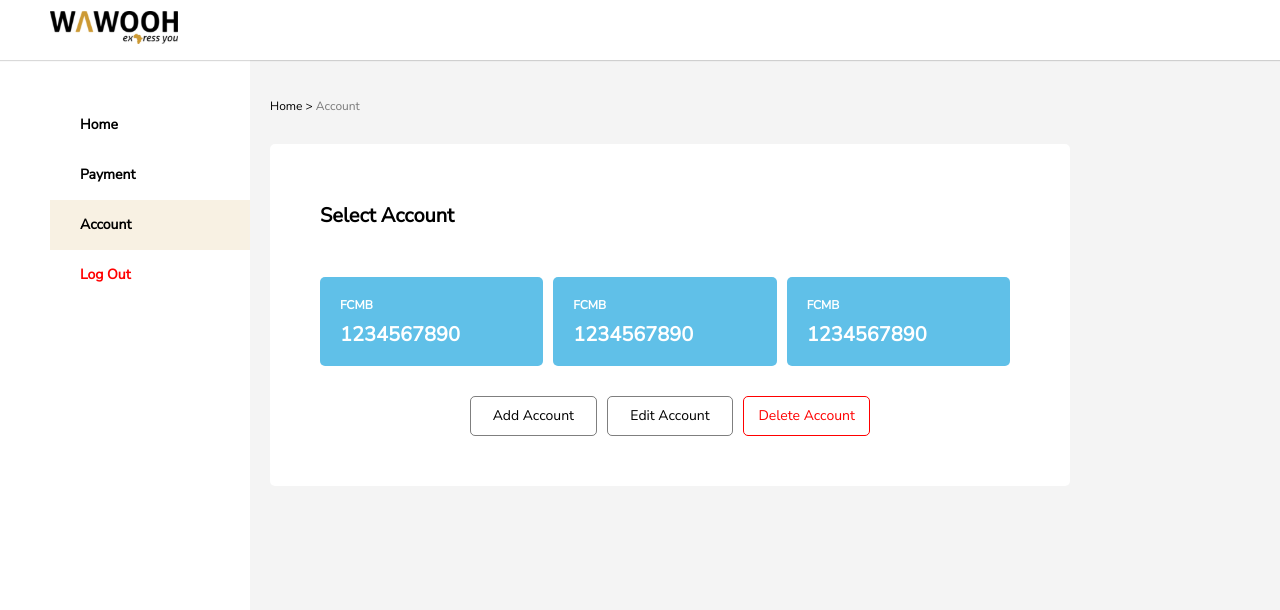
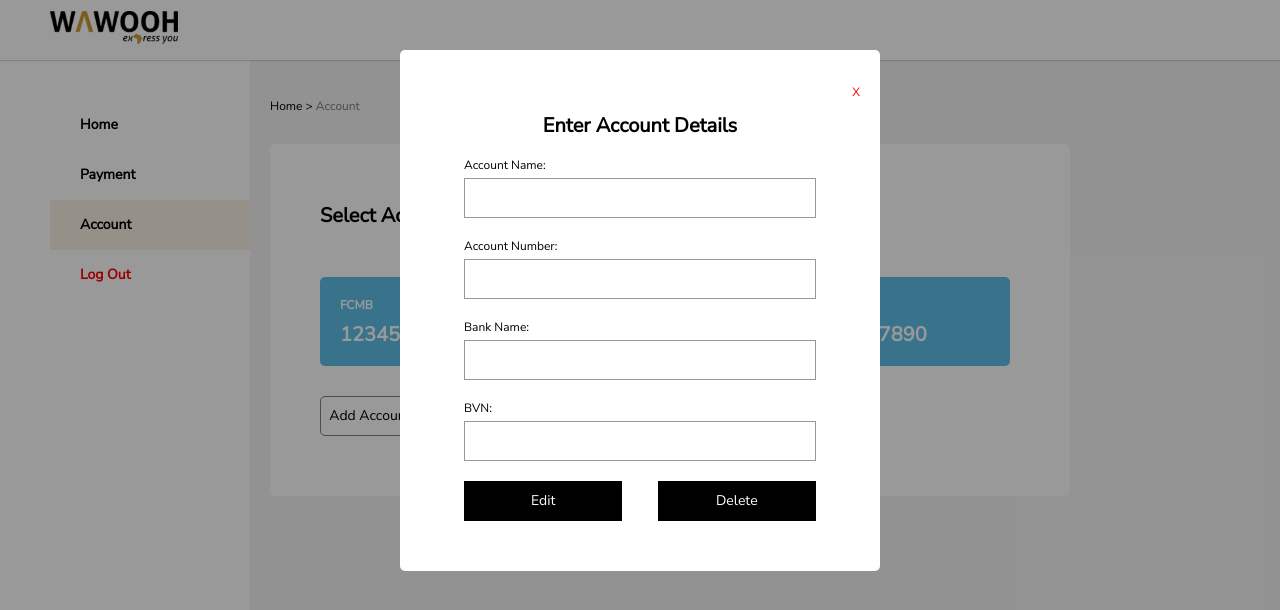
Before and after one commit to slimudoh/wawooh-sales-force, a React (Create React App) app: page /account in a window 1280 px wide. Shown: the top 610 px of the page. Built offline with nearby package versions, Linux system fonts and the light colour scheme.

Commit message:
updated account

```diff
--- a/src/assets/css/app.css
+++ b/src/assets/css/app.css
@@ -1086,6 +1086,7 @@ a {
   padding: 20px;
   background-color: #60c0e8;
   border-radius: 5px;
+  cursor: pointer;
 }
 
 .account__cards-card > div > span {
@@ -1103,31 +1104,12 @@ a {
   color: #fff;
 }
 
-.account__cards-card > button {
-  width: 80px;
-  height: 30px;
-  margin: 10px auto 0 auto;
-  border-radius: 5px;
-  border: 0;
-  background: red;
-  color: #fff;
-  cursor: pointer;
-  outline: 0;
-}
-
 .account__cards--btn {
-  max-width: 400px;
   margin: 20px auto 0 auto;
-  display: flex;
-  flex-direction: row;
-  flex-wrap: nowrap;
-  align-items: center;
-  justify-content: center;
-  align-content: center;
 }
 
 .account__cards--btn > div {
-  width: 33.33333333%;
+  width: 100px;
   height: 40px;
   border-radius: 5px;
   border: 1px solid rgba(0, 0, 0, 0.5);
@@ -1141,13 +1123,8 @@ a {
   text-align: center;
 }
 
-.account__cards--btn > div:nth-child(2) {
-  margin: 0 10px;
-}
-
-.account__cards--btn > div:nth-child(3) {
-  color: red;
-  border: 1px solid red;
+.account__cards--alert {
+  margin-top: 10px;
 }
 
 .account__modal {
@@ -1171,6 +1148,12 @@ a {
   background: #fff;
   padding: 20px;
   border-radius: 5px;
+}
+
+@media (max-width: 700px) {
+  .account__modal__content {
+    padding: 10px;
+  }
 }
 
 .account__modal__content > p {
@@ -1200,6 +1183,12 @@ a {
   width: 80%;
 }
 
+@media (max-width: 400px) {
+  .account__modal__content--input {
+    width: 100%;
+  }
+}
+
 .account__modal__content--input > label {
   font-size: 12px;
   color: #000;
@@ -1223,6 +1212,12 @@ a {
   color: #fff;
 }
 
+@media (max-width: 400px) {
+  .account__modal__content--btn {
+    width: 100%;
+  }
+}
+
 .account__modal__content--btn > button {
   height: 40px;
   color: #fff;
@@ -1230,6 +1225,37 @@ a {
   border: 0;
   outline: 0;
   cursor: pointer;
+}
+
+.account__modal__content--div {
+  width: 80%;
+  margin: 20px auto 0 auto;
+  display: flex;
+  flex-direction: row;
+  flex-wrap: nowrap;
+  align-items: center;
+  justify-content: space-between;
+  align-content: center;
+}
+
+@media (max-width: 400px) {
+  .account__modal__content--div {
+    width: 100%;
+  }
+}
+
+.account__modal__content--div > div {
+  width: 45%;
+  height: 40px;
+  border: 1px solid #000;
+  background-color: #000;
+  color: #fff;
+  display: flex;
+  flex-direction: row;
+  flex-wrap: nowrap;
+  align-items: center;
+  justify-content: center;
+  align-content: center;
 }
 
 .account__modal--alert {
--- a/src/pages/account.js
+++ b/src/pages/account.js
@@ -12,7 +12,7 @@ function Account() {
   const [successStatus, setSuccessStatus] = useState(false);
   const [errorMessage, setErrorMessage] = useState(null);
   const [successMessage, setSuccessMessage] = useState(null);
-  const [showDeleteButton, setShowDeleteButton] = useState(false);
+  const [showAccountdetails, setShowAccountDetails] = useState(true);
 
   const [accountData, setAccountData] = useState({
     accountName: "",
@@ -22,39 +22,41 @@ function Account() {
   });
 
   const addAccount = () => {
-    setShowDeleteButton(false);
-
     setErrorMessage(null);
     setErrorStatus(false);
     setSuccessMessage(null);
     setSuccessStatus(false);
     setAccountModal(true);
+    setShowAccountDetails(false);
   };
 
-  const editAccount = () => {
-    setShowDeleteButton(false);
-
-    setErrorMessage(null);
-    setErrorStatus(false);
-    setSuccessMessage(null);
-    setSuccessStatus(false);
-    setAccountModal(true);
-  };
-
-  const deleteAccount = () => {
-    if (showDeleteButton) {
-      setShowDeleteButton(false);
-      return;
-    }
-    setShowDeleteButton(true);
-  };
-
-  const closeModal = () => {
+  const showAccountDetails = () => {
     setErrorMessage(null);
     setErrorStatus(false);
     setSuccessMessage(null);
     setSuccessStatus(false);
     setAccountModal(false);
+    setShowAccountDetails(true);
+  };
+
+  const closeAccount = () => {
+    setErrorMessage(null);
+    setErrorStatus(false);
+    setSuccessMessage(null);
+    setSuccessStatus(false);
+    setAccountModal(false);
+    setAccountModal(false);
+    setShowAccountDetails(false);
+  };
+
+  const closeDetails = () => {
+    setErrorMessage(null);
+    setErrorStatus(false);
+    setSuccessMessage(null);
+    setSuccessStatus(false);
+    setAccountModal(false);
+    setAccountModal(false);
+    setShowAccountDetails(false);
   };
 
   const handleAccountData = e =>
@@ -136,31 +138,30 @@ function Account() {
           <p>Select Account</p>
           <div className="account__cards-list">
             <div className="account__cards-card">
-              <div>
+              <div onClick={showAccountDetails}>
                 <span>FCMB</span>
                 <p>1234567890</p>
               </div>
-              {showDeleteButton ? <button>Remove</button> : null}
             </div>
             <div className="account__cards-card">
-              <div>
+              <div onClick={showAccountDetails}>
                 <span>FCMB</span>
                 <p>1234567890</p>
               </div>
-              {showDeleteButton ? <button>Remove</button> : null}
             </div>
             <div className="account__cards-card">
-              <div>
+              <div onClick={showAccountDetails}>
                 <span>FCMB</span>
                 <p>1234567890</p>
               </div>
-              {showDeleteButton ? <button>Remove</button> : null}
             </div>
           </div>
           <div className="account__cards--btn">
             <div onClick={addAccount}>Add Account</div>
-            <div onClick={editAccount}>Edit Account</div>
-            <div onClick={deleteAccount}>Delete Account</div>
+          </div>
+          <div className="account__cards--alert">
+            <Error status={errorStatus} message={errorMessage} />
+            <Success status={successStatus} message={successMessage} />
           </div>
         </div>
         {accountModal ? (
@@ -168,7 +169,7 @@ function Account() {
             <div>
               <div className="account__modal__content">
                 <p>
-                  <span onClick={closeModal}>X</span>
+                  <span onClick={closeAccount}>X</span>
                 </p>
                 <div>
                   <p>Enter Account Details</p>
@@ -215,10 +216,63 @@ function Account() {
                   <div className="account__modal__content--btn">
                     <button onClick={createAccount}>Submit</button>
                   </div>
+                </div>
+              </div>
+            </div>
+          </div>
+        ) : null}
+        {showAccountdetails ? (
+          <div className="account__modal">
+            <div>
+              <div className="account__modal__content">
+                <p>
+                  <span onClick={closeDetails}>X</span>
+                </p>
+                <div>
+                  <p>Enter Account Details</p>
+                  <div className="account__modal__content--input">
+                    <label>Account Name:</label>
+                    <input
+                      type="text"
+                      name="accountName"
+                      value={accountData.accountName}
+                      onChange={handleAccountData}
+                    />
+                  </div>
 
-                  <div className="account__modal--alert">
-                    <Error status={errorStatus} message={errorMessage} />
-                    <Success status={successStatus} message={successMessage} />
+                  <div className="account__modal__content--input">
+                    <label>Account Number:</label>
+                    <input
+                      type="text"
+                      name="accountNumber"
+                      value={accountData.accountNumber}
+                      onChange={handleAccountData}
+                    />
+                  </div>
+
+                  <div className="account__modal__content--input">
+                    <label>Bank Name:</label>
+                    <input
+                      type="text"
+                      name="bankName"
+                      value={accountData.bankName}
+                      onChange={handleAccountData}
+                    />
+                  </div>
+
+                  <div className="account__modal__content--input">
+                    <label>BVN:</label>
+                    <input
+                      type="text"
+                      name="bvn"
+                      value={accountData.bvn}
+                      onChange={handleAccountData}
+                    />
+                  </div>
+
+                  <div className="account__modal__content--div">
+                    <div>Edit</div>
+                    <div>Delete</div>
                   </div>
                 </div>
               </div>
--- a/src/store/constant.js
+++ b/src/store/constant.js
@@ -1,4 +1,8 @@
 export const TEST_ENDPOINT = "https://jsonplaceholder.typicode.com/todos";
+
+export const LOGIN = "LOGIN";
+export const LOGOUT = "LOGOUT";
+export const REGISTER = "REGISTER";
 
 export const GET__CODE__PATH = `${process.env.REACT_APP_PATH}fashion/agent/salesforce/update_profile/`;
 export const SIGNUP__PATH = `${process.env.REACT_APP_PATH}fashion/agent/salesforce/signUp/`;
```
